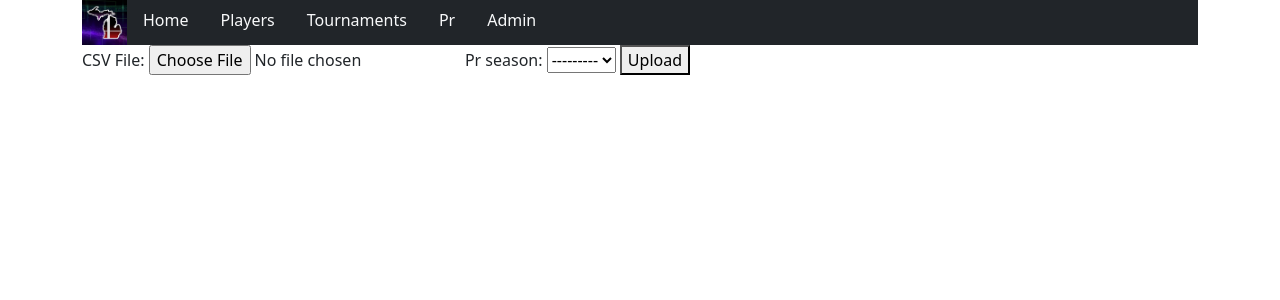
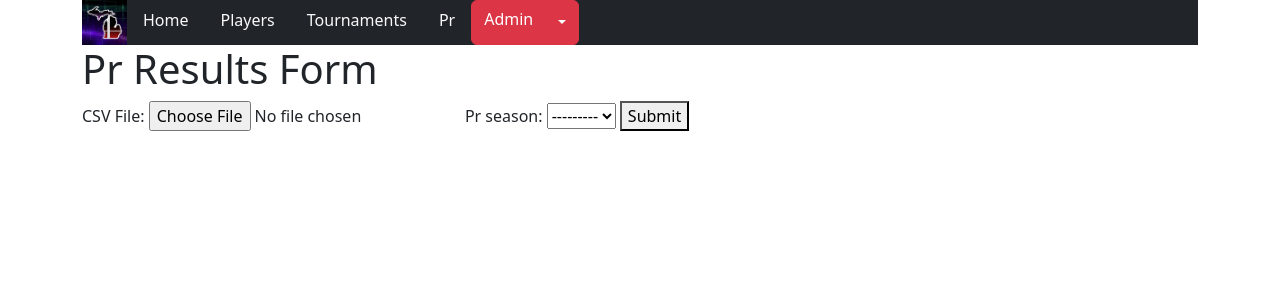
Before and after one commit to tommyparr93/mi-melee-data, a Django app: page /pr_form in a window 1280 px wide. Shown: the top 300 px of the page. Run offline with Django 4.2, Linux system fonts and the light colour scheme; data that the repository does not hold is empty; some libraries are stand-ins or nearby versions.

Commit message:
Fixed typo in urls from to form.
Added headers to the current forms.

Changed admin button to a button with a drop down to access the current forms

```diff
--- a/main/templates/base.html
+++ b/main/templates/base.html
@@ -26,13 +26,23 @@
     <li class="nav-item">
       <a class="nav-link link-light" href="{% url 'pr_season_details' current_pr.id %}">Pr</a>
     </li>
-    <li class="nav-item">
-      <a class="nav-link link-light" href="/admin">Admin</a>
-    </li>
+     <li class="btn-group dropdown">
+        <a href="/admin" type="button" class="btn btn-danger">
+          Admin
+        </a>
+       <button type="button" class="btn btn-danger dropdown-toggle" data-bs-toggle="dropdown"></button>
+        <ul class="dropdown-menu">
+          <li><a class="dropdown-item" href="{% url 'tournament_form' %}">Tournament Form</a></li>
+          <li><a class="dropdown-item" href="{% url 'pr_form' %}">Pr Results Form</a></li>
+          <li><a class="dropdown-item" href="{% url 'pr_season_form' %}">Pr Seasons Form</a></li>
+        </ul>
+     </li>
+
   </ul>
     <main>
       {% block content %}
       {% endblock %}
     </main>
+
   </body>
 </html>
--- a/main/templates/main/pr_form.html
+++ b/main/templates/main/pr_form.html
@@ -1,10 +1,10 @@
 {% extends 'base.html' %}
 {% block title %}Pr form{% endblock %}
 {% block content %}
-
+<h1>Pr Results Form</h1>
 <form method="POST" enctype="multipart/form-data">
     {% csrf_token %}
     {{ form }}
-    <button type="submit">Upload</button>
+    <button type="submit">Submit</button>
 </form>
 {% endblock %}
--- a/main/templates/main/pr_season_form.html
+++ b/main/templates/main/pr_season_form.html
@@ -17,11 +17,11 @@
     <link rel="stylesheet" href="https://cdnjs.cloudflare.com/ajax/libs/tempusdominus-bootstrap-4/5.1.2/css/tempusdominus-bootstrap-4.min.css" integrity="sha256-XPTBwC3SBoWHSmKasAk01c08M6sIA5gF5+sRxqak2Qs=" crossorigin="anonymous" />
     <script src="https://cdnjs.cloudflare.com/ajax/libs/tempusdominus-bootstrap-4/5.1.2/js/tempusdominus-bootstrap-4.min.js" integrity="sha256-z0oKYg6xiLq3yJGsp/LsY9XykbweQlHl42jHv2XTBz4=" crossorigin="anonymous"></script>
 
-
+    <h1>Pr Season Form</h1>
     <form method="POST" enctype="multipart/form-data">
         {% csrf_token %}
         {{ form.as_p }}
-        <button type="submit">Upload</button>
+        <button type="submit">Submit</button>
     </form>
     <script>
   $(function () {
--- a/main/templates/main/tournament_form.html
+++ b/main/templates/main/tournament_form.html
@@ -1,6 +1,7 @@
 {% extends 'base.html' %}
 {% block title %}Tournament form{% endblock %}
 {% block content %}
+<h1>Tournament Form</h1>
 <form action = "" method = "post">
     {% csrf_token %}
     {{form }}
--- a/main/urls.py
+++ b/main/urls.py
@@ -11,6 +11,6 @@ urlpatterns = [
     path('regions', views.PlayerListView.as_view(), name='regions'),
     path('tournament_form', views.put_tournament, name='tournament_form'),
     path('pr_form', views.process_pr_csv, name='pr_form'),
-    path('pr_season_form', views.create_pr_season, name='pr_season_from'),
+    path('pr_season_form', views.create_pr_season, name='pr_season_form'),
     path('pr_season/<int:pk>', views.PrSeasonDetailView.as_view(), name='pr_season_details')
 ]
```
